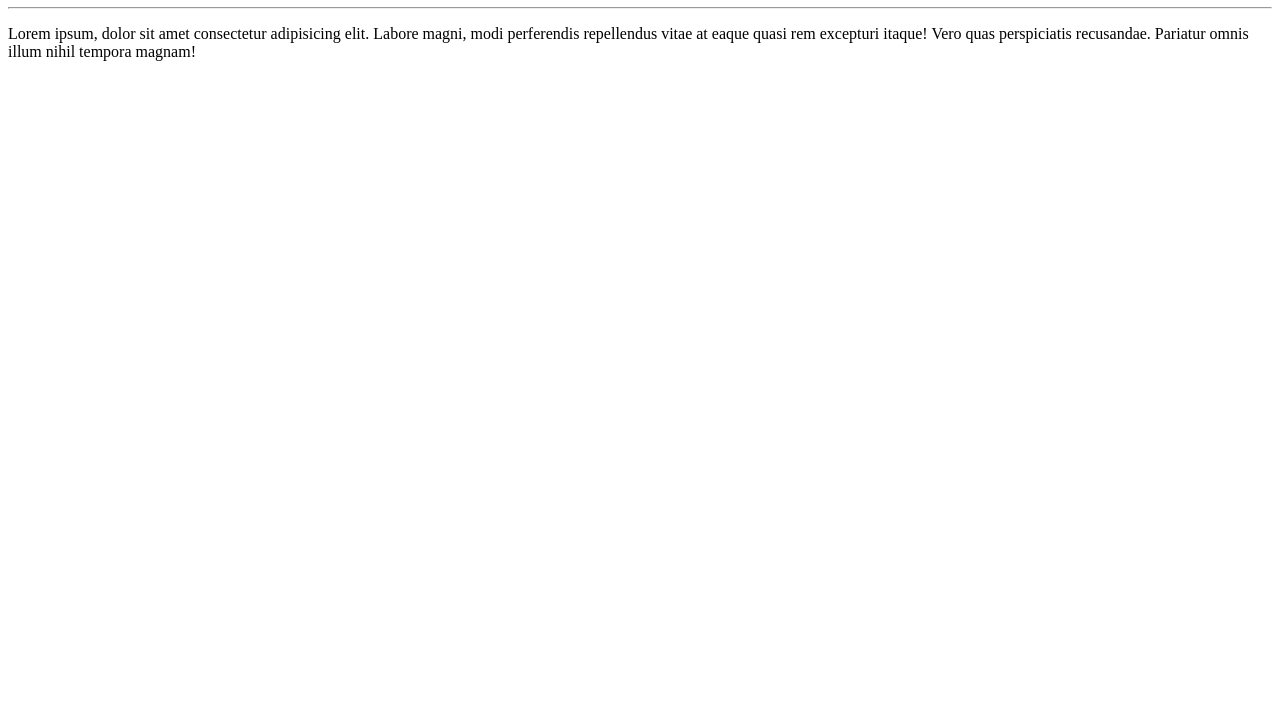
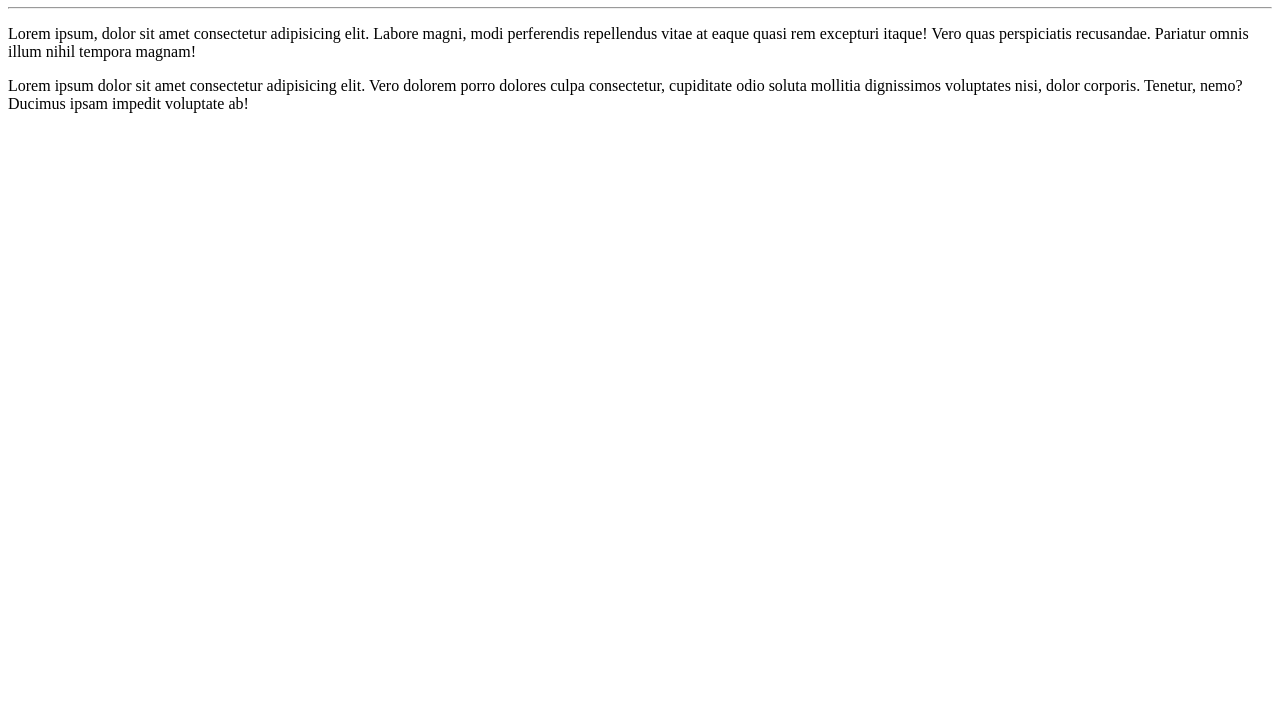
Before and after one commit to magalhaesrobson/Aprendizado, a plain HTML site: page Ola mundo/index.html in a window 1280 px wide. Shown: the part 73-800 px from the top of the page. Drawn offline with Linux system fonts and the light colour scheme.

Commit message:
Acrescentei mais um paragrafo

```diff
--- a/Ola mundo/index.html
+++ b/Ola mundo/index.html
@@ -11,5 +11,9 @@
     <p>
         Lorem ipsum, dolor sit amet consectetur adipisicing elit. Labore magni, modi perferendis repellendus vitae at eaque quasi rem excepturi itaque! Vero quas perspiciatis recusandae. Pariatur omnis illum nihil tempora magnam!
     </p>
+
+    <p>
+        Lorem ipsum dolor sit amet consectetur adipisicing elit. Vero dolorem porro dolores culpa consectetur, cupiditate odio soluta mollitia dignissimos voluptates nisi, dolor corporis. Tenetur, nemo? Ducimus ipsam impedit voluptate ab!
+    </p>
 </body>
 </html>
```
